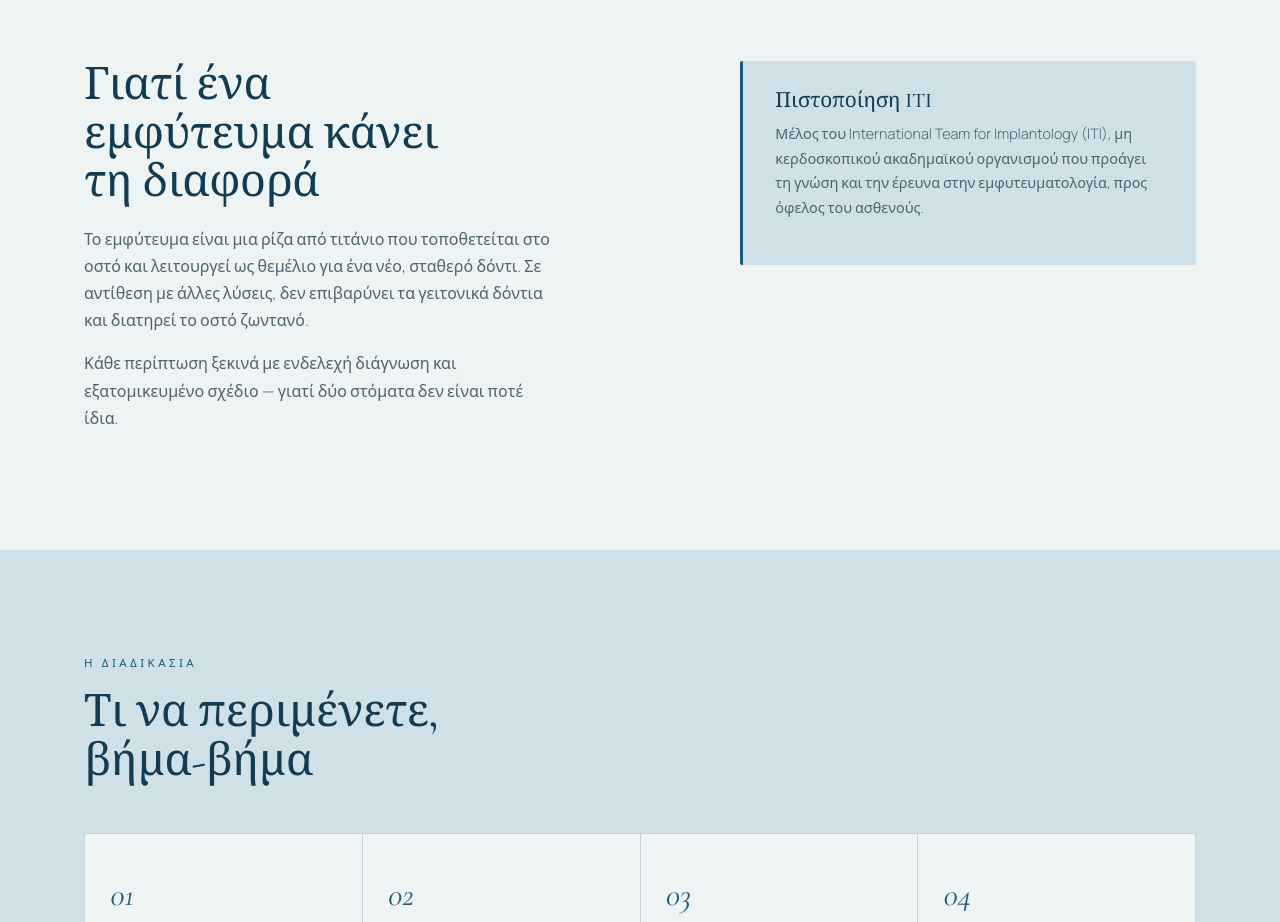
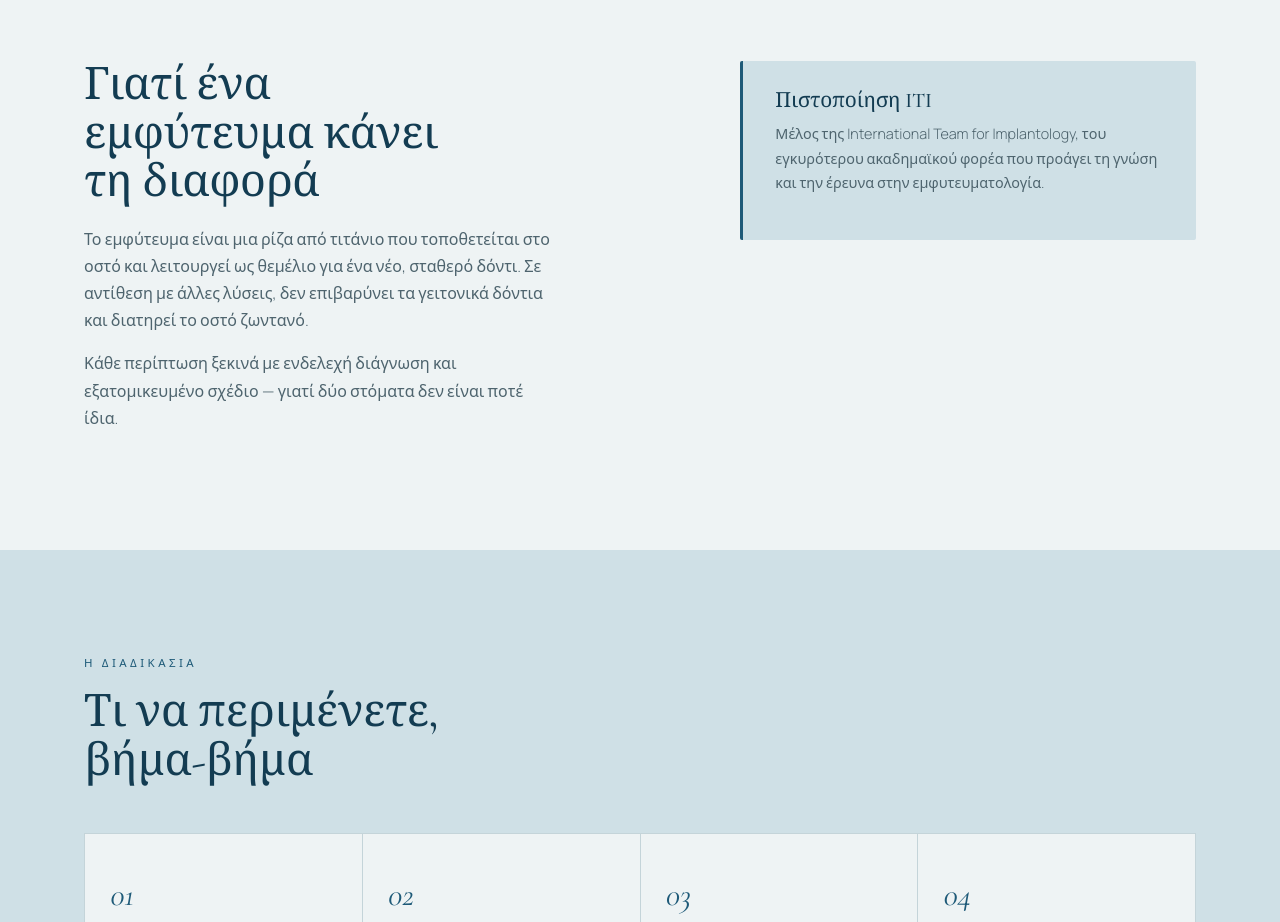
Before and after one commit to pxrissafidis-hash/antiparosdental, a plain HTML site: page implants.html in a window 1280 px wide. Shown: the part 1660-2582 px from the top of the page. Drawn offline with nearby package versions, Linux system fonts and the light colour scheme.

Commit message:
Update Greek ITI wording on the implants page
Co-Authored-By: Claude Haiku 5.5 <noreply@anthropic.com>
Claude-Session: https://claude.ai/code/session_01QifcwWLBudBjscmNwmspuj

```diff
--- a/implants.html
+++ b/implants.html
@@ -82,7 +82,7 @@
     </div>
     <div class="iti">
       <h3>Πιστοποίηση ITI</h3>
-      <p>Μέλος του International Team for Implantology (ITI), μη κερδοσκοπικού ακαδημαϊκού οργανισμού που προάγει τη γνώση και την έρευνα στην εμφυτευματολογία, προς όφελος του ασθενούς.</p>
+      <p>Μέλος της International Team for Implantology, του εγκυρότερου ακαδημαϊκού φορέα που προάγει τη γνώση και την έρευνα στην εμφυτευματολογία.</p>
     </div>
   </div>
 </section>
```
